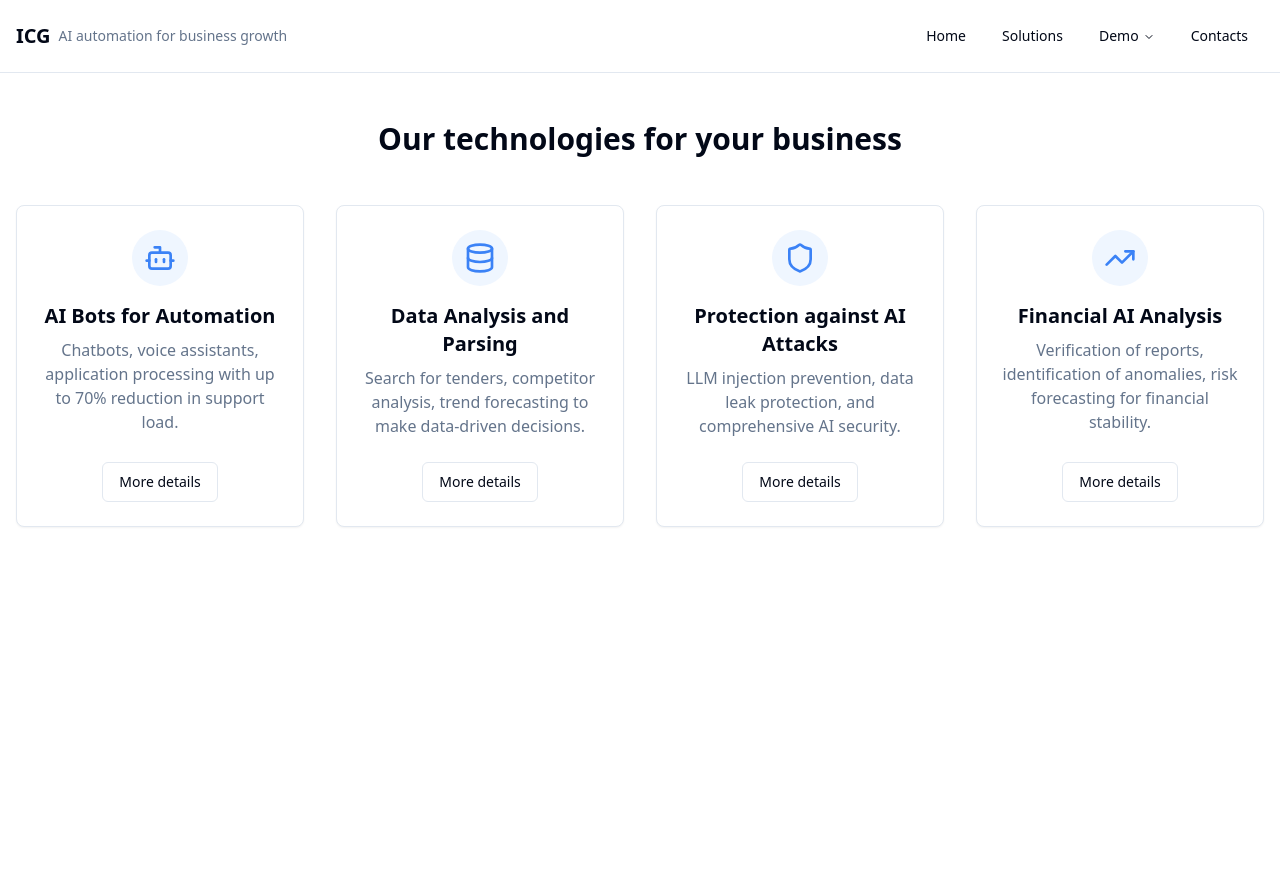
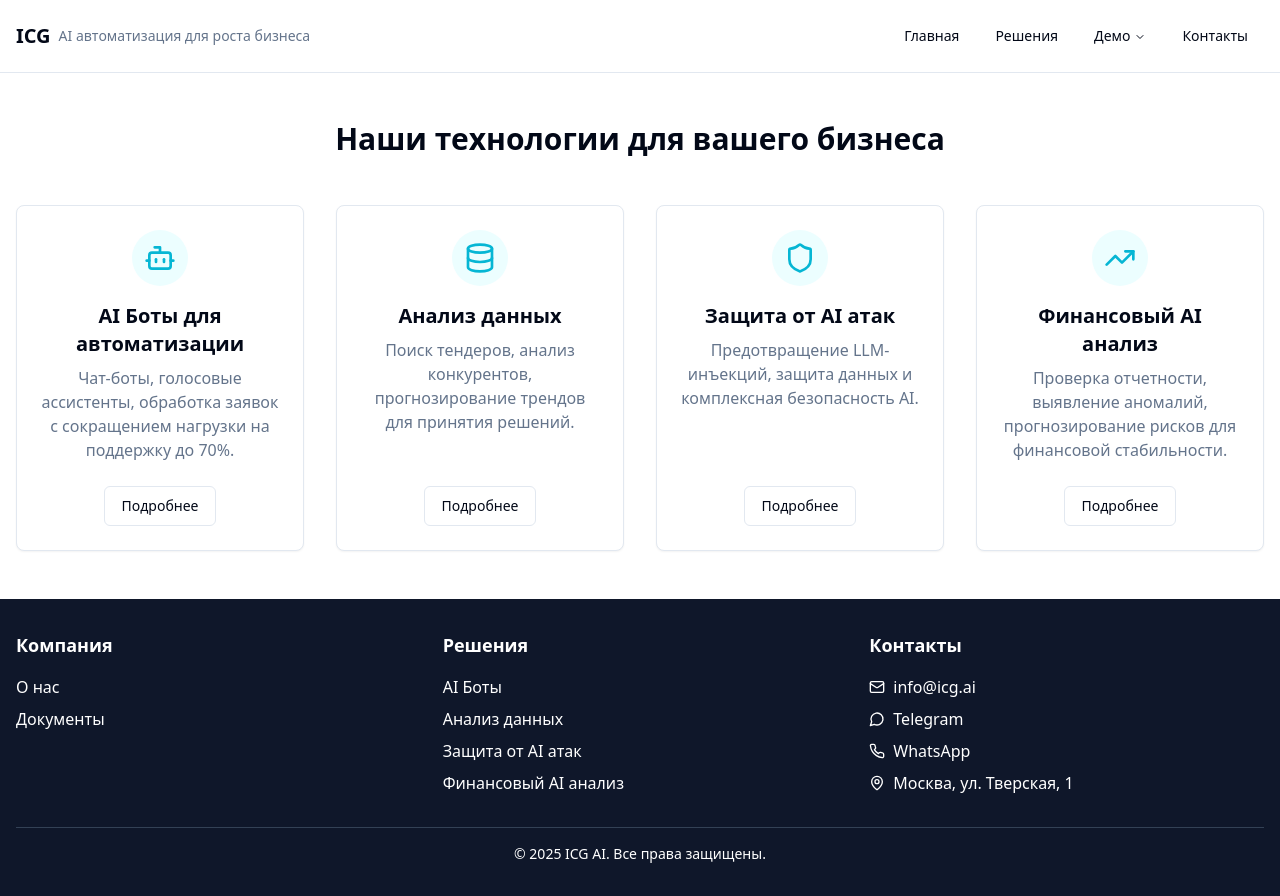
Before and after one commit to DaNBAM25/introtrade-ai-automate, a React (Vite) app: page /solutions in a window 1280 px wide. Before the commit the page ends 800 px from the top, so only its background shows below. Built offline with nearby package versions, Linux system fonts and the light colour scheme.

Commit message:
Translate site to Russian
Translate all text on the site to Russian, including the menu. Apply the color scheme of the main page banner to other pages and add the footer to all pages.

```diff
--- a/src/components/Footer.tsx
+++ b/src/components/Footer.tsx
@@ -1,5 +1,5 @@
 
-import { Mail, MapPin } from "lucide-react";
+import { Mail, MapPin, MessageCircle, Phone } from "lucide-react";
 import { Link } from "react-router-dom";
 
 const Footer = () => {
@@ -13,8 +13,8 @@ const Footer = () => {
           <div>
             <h3 className="text-lg font-semibold mb-4">Компания</h3>
             <ul className="space-y-2">
-              <li><Link to="/about" className="hover:text-blue-300">О нас</Link></li>
-              <li><Link to="/documents" className="hover:text-blue-300">Документы</Link></li>
+              <li><Link to="/about" className="hover:text-cyan-300">О нас</Link></li>
+              <li><Link to="/documents" className="hover:text-cyan-300">Документы</Link></li>
             </ul>
           </div>
 
@@ -22,10 +22,10 @@ const Footer = () => {
           <div>
             <h3 className="text-lg font-semibold mb-4">Решения</h3>
             <ul className="space-y-2">
-              <li><Link to="/solutions/ai-bots" className="hover:text-blue-300">AI Боты</Link></li>
-              <li><Link to="/solutions/data-analysis" className="hover:text-blue-300">Анализ данных</Link></li>
-              <li><Link to="/solutions/ai-protection" className="hover:text-blue-300">Защита от AI атак</Link></li>
-              <li><Link to="/solutions/financial-analysis" className="hover:text-blue-300">Финансовый AI анализ</Link></li>
+              <li><Link to="/solutions/ai-bots" className="hover:text-cyan-300">AI Боты</Link></li>
+              <li><Link to="/solutions/data-analysis" className="hover:text-cyan-300">Анализ данных</Link></li>
+              <li><Link to="/solutions/ai-protection" className="hover:text-cyan-300">Защита от AI атак</Link></li>
+              <li><Link to="/solutions/financial-analysis" className="hover:text-cyan-300">Финансовый AI анализ</Link></li>
             </ul>
           </div>
 
@@ -35,7 +35,15 @@ const Footer = () => {
             <ul className="space-y-2">
               <li className="flex items-center gap-2">
                 <Mail className="h-4 w-4" />
-                <a href="mailto:info@icg.ai" className="hover:text-blue-300">info@icg.ai</a>
+                <a href="mailto:info@icg.ai" className="hover:text-cyan-300">info@icg.ai</a>
+              </li>
+              <li className="flex items-center gap-2">
+                <MessageCircle className="h-4 w-4" />
+                <a href="https://t.me/icgai" className="hover:text-cyan-300">Telegram</a>
+              </li>
+              <li className="flex items-center gap-2">
+                <Phone className="h-4 w-4" />
+                <a href="https://wa.me/+79123456789" className="hover:text-cyan-300">WhatsApp</a>
               </li>
               <li className="flex items-center gap-2">
                 <MapPin className="h-4 w-4" />
--- a/src/components/Header.tsx
+++ b/src/components/Header.tsx
@@ -16,7 +16,7 @@ const Header = () => {
       <div className="container mx-auto flex items-center justify-between p-4">
         <div className="flex items-center gap-2">
           <Link to="/" className="text-xl font-bold">ICG</Link>
-          <span className="text-sm text-muted-foreground">AI automation for business growth</span>
+          <span className="text-sm text-muted-foreground">AI автоматизация для роста бизнеса</span>
         </div>
 
         <NavigationMenu>
@@ -26,7 +26,7 @@ const Header = () => {
                 className="group inline-flex h-10 w-max items-center justify-center rounded-md bg-background px-4 py-2 text-sm font-medium transition-colors hover:bg-accent hover:text-accent-foreground focus:bg-accent focus:text-accent-foreground focus:outline-none disabled:pointer-events-none disabled:opacity-50 data-[active]:bg-accent/50 data-[state=open]:bg-accent/50"
                 asChild
               >
-                <Link to="/">Home</Link>
+                <Link to="/">Главная</Link>
               </NavigationMenuLink>
             </NavigationMenuItem>
 
@@ -35,12 +35,12 @@ const Header = () => {
                 className="group inline-flex h-10 w-max items-center justify-center rounded-md bg-background px-4 py-2 text-sm font-medium transition-colors hover:bg-accent hover:text-accent-foreground focus:bg-accent focus:text-accent-foreground focus:outline-none disabled:pointer-events-none disabled:opacity-50 data-[active]:bg-accent/50 data-[state=open]:bg-accent/50"
                 asChild
               >
-                <Link to="/solutions">Solutions</Link>
+                <Link to="/solutions">Решения</Link>
               </NavigationMenuLink>
             </NavigationMenuItem>
 
             <NavigationMenuItem>
-              <NavigationMenuTrigger>Demo</NavigationMenuTrigger>
+              <NavigationMenuTrigger>Демо</NavigationMenuTrigger>
               <NavigationMenuContent>
                 <ul className="grid w-[200px] gap-3 p-4">
                   <li>
@@ -48,7 +48,7 @@ const Header = () => {
                       className="block select-none space-y-1 rounded-md p-3 leading-none no-underline outline-none transition-colors hover:bg-accent hover:text-accent-foreground focus:bg-accent focus:text-accent-foreground"
                       asChild
                     >
-                      <Link to="/ai-consultant">AI Consultant</Link>
+                      <Link to="/ai-consultant">AI Консультант</Link>
                     </NavigationMenuLink>
                   </li>
                   <li>
@@ -56,7 +56,7 @@ const Header = () => {
                       className="block select-none space-y-1 rounded-md p-3 leading-none no-underline outline-none transition-colors hover:bg-accent hover:text-accent-foreground focus:bg-accent focus:text-accent-foreground"
                       asChild
                     >
-                      <Link to="/business-plan">Business Plan Generator</Link>
+                      <Link to="/business-plan">Генератор бизнес-планов</Link>
                     </NavigationMenuLink>
                   </li>
                 </ul>
@@ -68,7 +68,7 @@ const Header = () => {
                 className="group inline-flex h-10 w-max items-center justify-center rounded-md bg-background px-4 py-2 text-sm font-medium transition-colors hover:bg-accent hover:text-accent-foreground focus:bg-accent focus:text-accent-foreground focus:outline-none disabled:pointer-events-none disabled:opacity-50 data-[active]:bg-accent/50 data-[state=open]:bg-accent/50"
                 asChild
               >
-                <Link to="/contacts">Contacts</Link>
+                <Link to="/contacts">Контакты</Link>
               </NavigationMenuLink>
             </NavigationMenuItem>
           </NavigationMenuList>
--- a/src/components/ServiceCard.tsx
+++ b/src/components/ServiceCard.tsx
@@ -16,8 +16,8 @@ export const ServiceCard = ({ title, description, icon: Icon, link }: ServiceCar
     <Card className="flex flex-col h-full transition-all hover:shadow-lg">
       <CardContent className="flex-1 pt-6">
         <div className="mb-4 flex justify-center">
-          <div className="p-3 rounded-full bg-blue-50">
-            <Icon className="h-8 w-8 text-blue-500" />
+          <div className="p-3 rounded-full bg-cyan-50">
+            <Icon className="h-8 w-8 text-cyan-500" />
           </div>
         </div>
         <h3 className="text-xl font-semibold text-center mb-2">{title}</h3>
@@ -25,7 +25,7 @@ export const ServiceCard = ({ title, description, icon: Icon, link }: ServiceCar
       </CardContent>
       <CardFooter className="flex justify-center pb-6">
         <Button asChild variant="outline">
-          <Link to={link}>More details</Link>
+          <Link to={link}>Подробнее</Link>
         </Button>
       </CardFooter>
     </Card>
--- a/src/components/ServicePage.tsx
+++ b/src/components/ServicePage.tsx
@@ -45,7 +45,7 @@ export const ServicePage = ({
       <div className="container mx-auto px-4 py-12 flex-1">
         <div className="grid grid-cols-1 md:grid-cols-2 gap-12 mb-16">
           <div>
-            <h2 className="text-2xl font-semibold mb-6">Key Features</h2>
+            <h2 className="text-2xl font-semibold mb-6">Ключевые функции</h2>
             <ul className="space-y-4">
               {features.map((feature, index) => (
                 <li key={index} className="flex items-start">
@@ -61,7 +61,7 @@ export const ServicePage = ({
           </div>
 
           <div>
-            <h2 className="text-2xl font-semibold mb-6">Benefits</h2>
+            <h2 className="text-2xl font-semibold mb-6">Преимущества</h2>
             <ul className="space-y-4">
               {benefits.map((benefit, index) => (
                 <li key={index} className="flex items-start">
--- a/src/pages/Solutions.tsx
+++ b/src/pages/Solutions.tsx
@@ -1,45 +1,46 @@
-
 import Header from "@/components/Header";
 import { ServiceCard } from "@/components/ServiceCard";
 import { Shield, Database, Bot, TrendingUp } from "lucide-react";
+import Footer from "@/components/Footer";
 
 const Solutions = () => {
   return (
-    <div className="min-h-screen">
+    <div className="min-h-screen flex flex-col">
       <Header />
-      <main className="container mx-auto px-4 py-12">
-        <h1 className="text-3xl font-bold text-center mb-12">Our technologies for your business</h1>
+      <main className="container mx-auto px-4 py-12 flex-1">
+        <h1 className="text-3xl font-bold text-center mb-12">Наши технологии для вашего бизнеса</h1>
 
         <div className="grid grid-cols-1 md:grid-cols-2 lg:grid-cols-4 gap-8">
           <ServiceCard
-            title="AI Bots for Automation"
-            description="Chatbots, voice assistants, application processing with up to 70% reduction in support load."
+            title="AI Боты для автоматизации"
+            description="Чат-боты, голосовые ассистенты, обработка заявок с сокращением нагрузки на поддержку до 70%."
             icon={Bot}
             link="/solutions/ai-bots"
           />
 
           <ServiceCard
-            title="Data Analysis and Parsing"
-            description="Search for tenders, competitor analysis, trend forecasting to make data-driven decisions."
+            title="Анализ данных"
+            description="Поиск тендеров, анализ конкурентов, прогнозирование трендов для принятия решений."
             icon={Database}
             link="/solutions/data-analysis"
           />
 
           <ServiceCard
-            title="Protection against AI Attacks"
-            description="LLM injection prevention, data leak protection, and comprehensive AI security."
+            title="Защита от AI атак"
+            description="Предотвращение LLM-инъекций, защита данных и комплексная безопасность AI."
             icon={Shield}
             link="/solutions/ai-protection"
           />
 
           <ServiceCard
-            title="Financial AI Analysis"
-            description="Verification of reports, identification of anomalies, risk forecasting for financial stability."
+            title="Финансовый AI анализ"
+            description="Проверка отчетности, выявление аномалий, прогнозирование рисков для финансовой стабильности."
             icon={TrendingUp}
             link="/solutions/financial-analysis"
           />
         </div>
       </main>
+      <Footer />
     </div>
   );
 };
```
